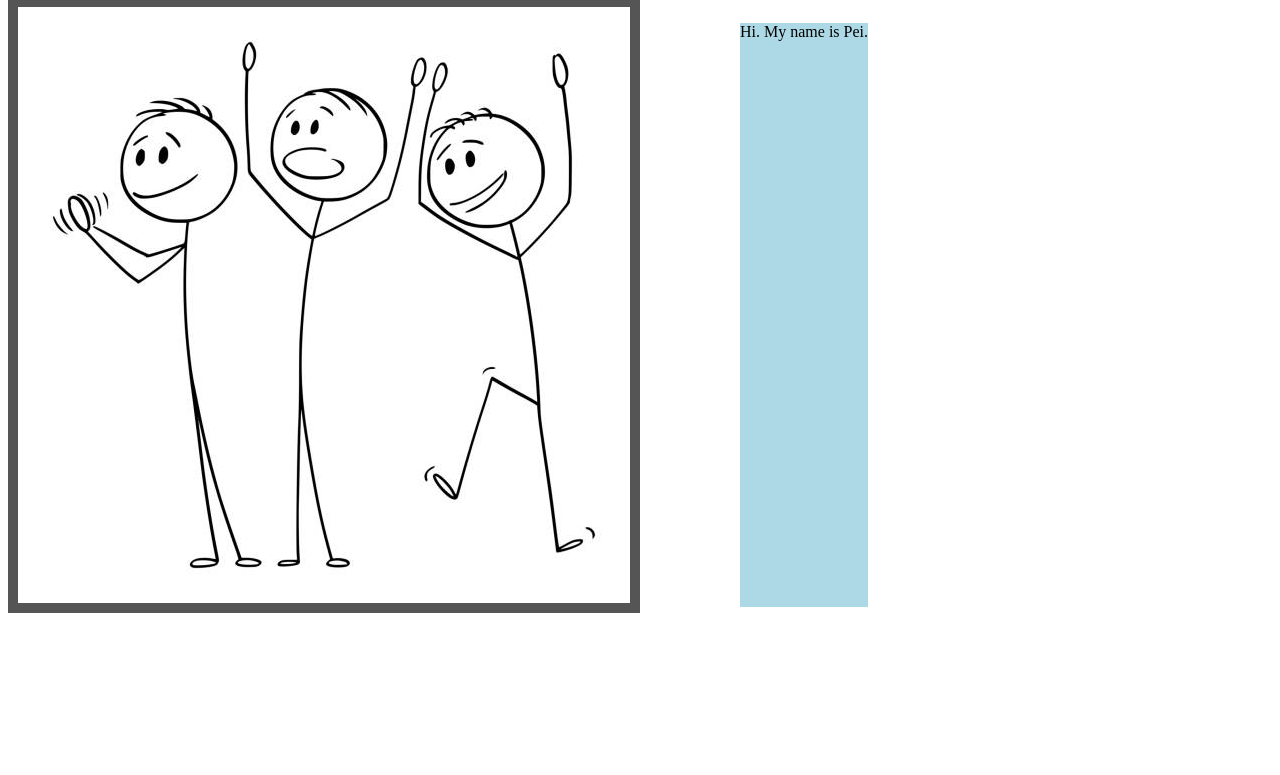
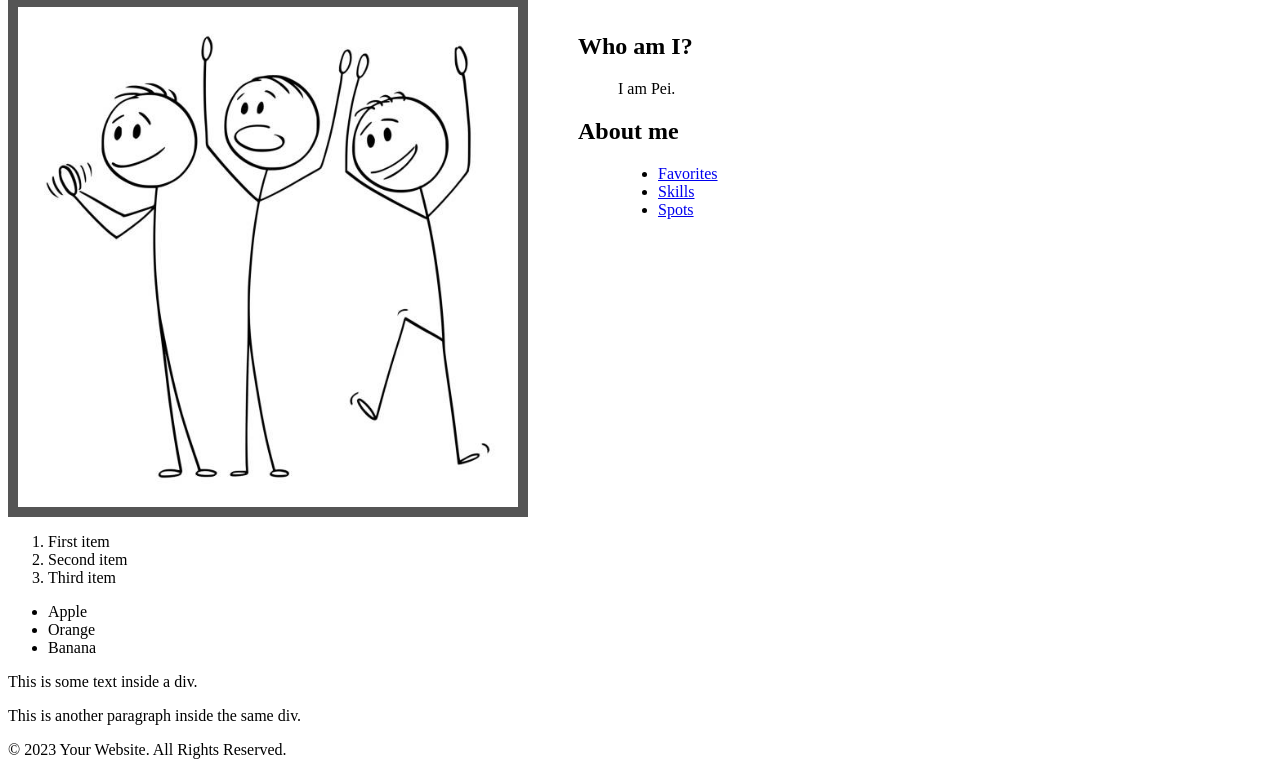
Before and after one commit to pmashi/HTML-Static-Project, a plain HTML site: page index.html in a window 1280 px wide. Shown: the part 145-920 px from the top of the page. Before the commit the page ends 800 px from the top, so only its background shows below. Drawn offline with Linux system fonts and the light colour scheme.

Commit message:
short update

```diff
--- a/style.css
+++ b/css/style.css
@@ -4,8 +4,19 @@
     background-color: aquamarine;
     color: white;
     font-size: 64px;
+
 }
 
+#pos {
+    position: relative;
+    left: 50px;
+}
+
+#pos2 {
+    position: relative;
+    left: 50px;
+    top: 200px;
+}
 .down {
     position:relative;
     top: 10px;
--- a/index.html
+++ b/index.html
@@ -2,23 +2,61 @@
 <html>
 <head>
     <title>My Static Webpage</title>
-        <link rel="stylesheet" href="style.css">
-        <script></script>
+    <link rel="stylesheet" href="css/style.css">
 </head>
 
+<!-- Header for the webpage -->
 <body>
     <div class="header">
-            STATIC WEBPAGE!
+        My Profile!
     </div>
 </body>
 
 <body>
     <section>
-            <img src="stickfigures.jpg" class="image">
+        <img src="stickfigures.jpg" class="image" width="500px" height="500px">
 
-            <p class="down">
-                Hi. My name is Pei.
-            </p>
+        <dl id="pos">
+            <dt>
+                <h1>Who am I?</h1>
+            </dt>
+            <dd> I am Pei. </dd>
+            <dt>
+                <h2>About me</h2>
+            </dt>
+            <dd>
+                <ul>
+                    <li><a href="subpages/favorite.html">Favorites</a></li>
+                    <li><a href="subpages/skills.html">Skills</a></li>
+                    <li><a href="subpages/spots.html">Spots</a></li>
+                </ul>
+            </dd>
+        </dl>
+
+
     </section>
+
+    <ol>
+        <li>First item</li>
+        <li>Second item</li>
+        <li>Third item</li>
+    </ol>
+
+    <ul>
+        <li>Apple</li>
+        <li>Orange</li>
+        <li>Banana</li>
+    </ul>
+
+    <div>
+        <p>This is some text inside a div.</p>
+        <p>This is another paragraph inside the same div.</p>
+    </div>
+</body>
+
+<body>
+    <footer>
+        <p>&copy; 2023 Your Website. All Rights Reserved.</p>
+    </footer>
 </body>
 </html>
```
Also changed, not shown: subpages/favorite.html (added, +14 -0 lines), subpages/skills.html (added, +18 -0 lines), subpages/spots.html (added, +13 -0 lines), favorite.html (deleted), skills.html (deleted), spots.html (deleted), 1 other file. Lines whose indentation alone changed are shown as unchanged.
